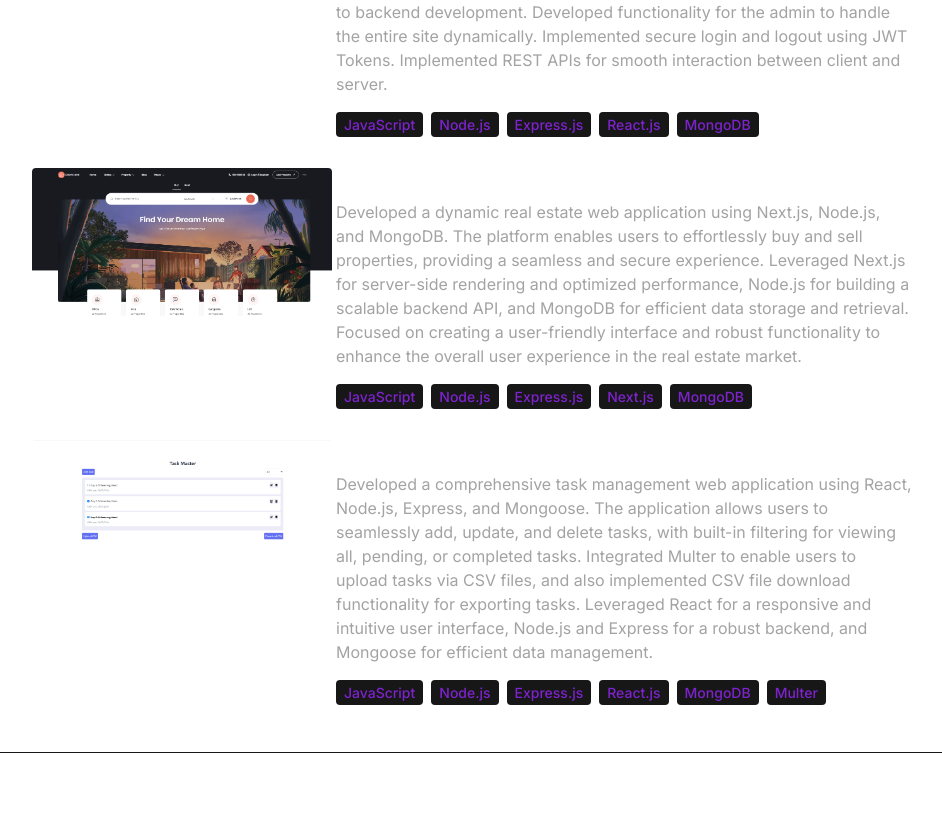
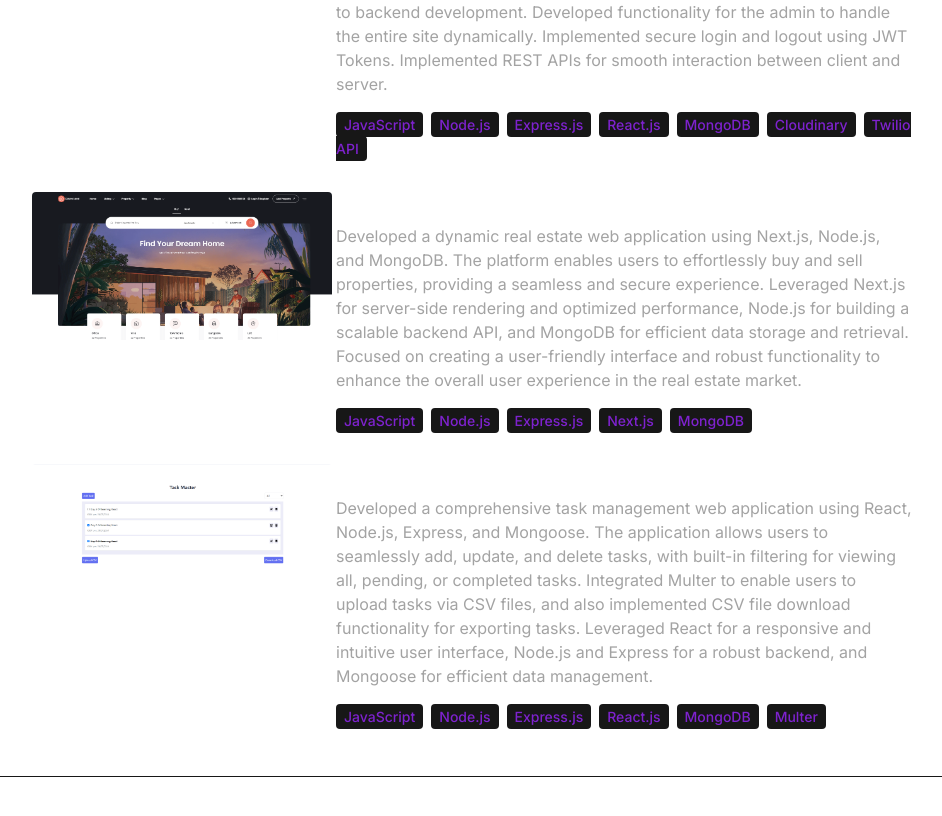
Before and after one commit to AkkiD7/next_portfollio, a Next.js app: page / in a window 1280 px wide. Shown: the part 2959-3775 px from the top of the page, without its empty margins (168-1110 px from the left). Built offline with nearby package versions, Linux system fonts and the light colour scheme.

Commit message:
Update data.js

```diff
--- a/src/data/data.js
+++ b/src/data/data.js
@@ -40,6 +40,8 @@ export const PROJECTS = [
       "Express.js",
       "React.js",
       "MongoDB",
+      "Cloudinary",
+      "Twilio API"
     ],
   },
   {
```
